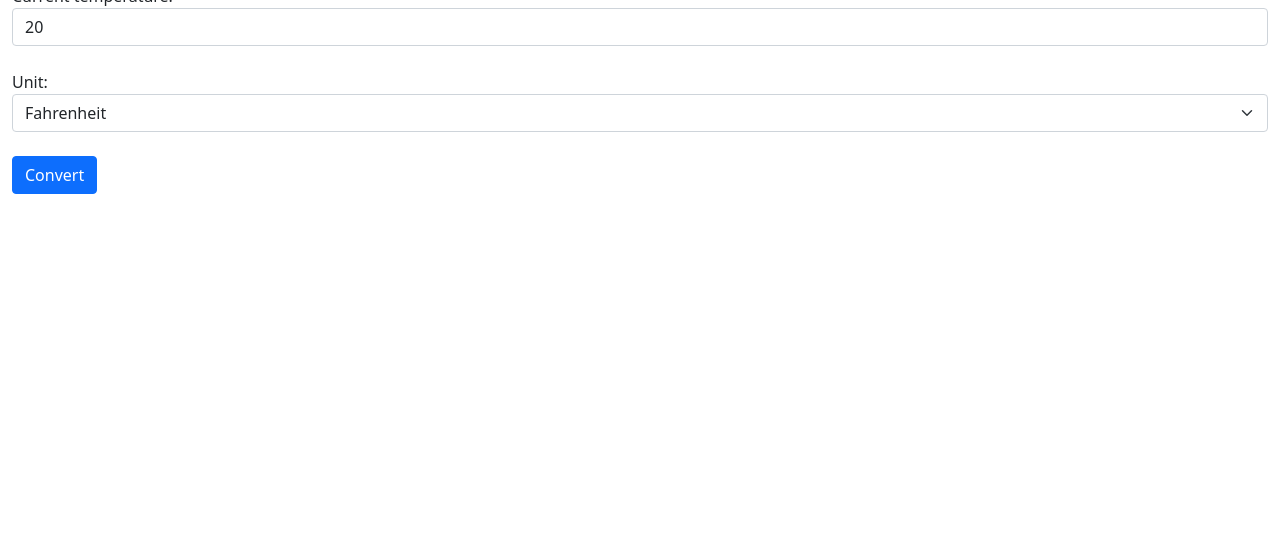
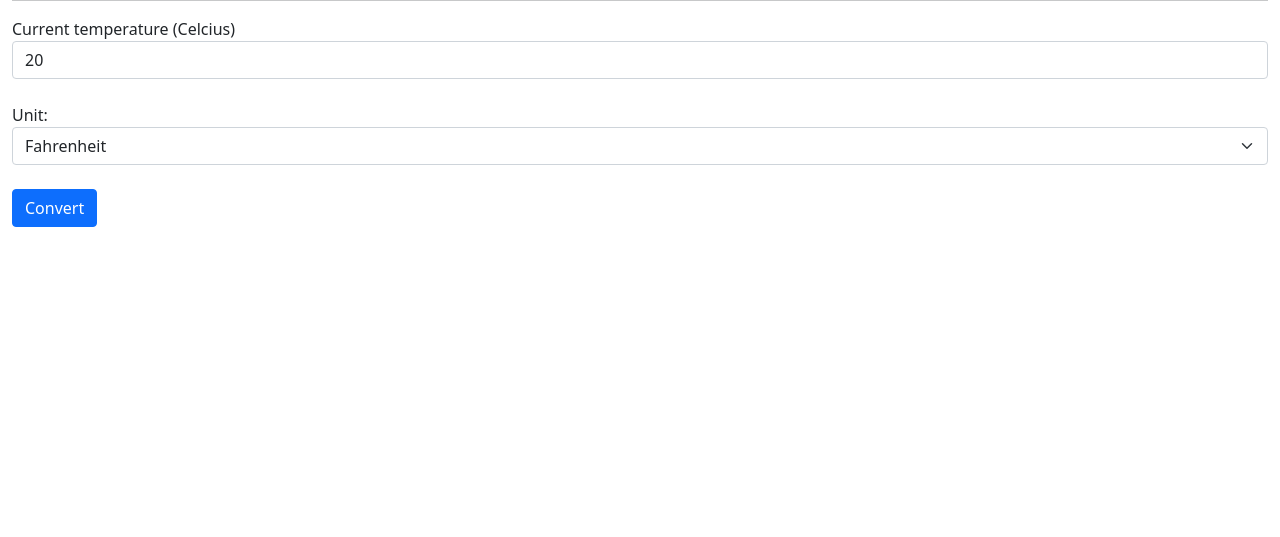
Before and after one commit to sunkittitat/ex5a, a plain HTML site: page index.html in a window 1280 px wide. Shown: the part 263-800 px from the top of the page. Drawn offline with nearby package versions, Linux system fonts and the light colour scheme.

Commit message:
2nd commit add <hr> and edit label

```diff
--- a/index.html
+++ b/index.html
@@ -11,10 +11,10 @@
   <body>
     <div class="container-fluid">
 		<h1>Temperature conversion</h1>
-		<img src="images/temperature.gif" class="img-fluid" alt="runner logo" width="150" height="150"><br>
+		<img src="images/temperature.gif" class="img-fluid" alt="runner logo" width="150" height="150"><br><hr>
 		<form role="form" method="GET">
 		  <div class="form-group">
-			<label for="tem">Current temperature:</label>
+			<label for="tem">Current temperature (Celcius)</label>
 			<input type="text" class="form-control" name="temp" id="temp" value="20">
 		  </div><br>
 		  <div class="form-group">
```
